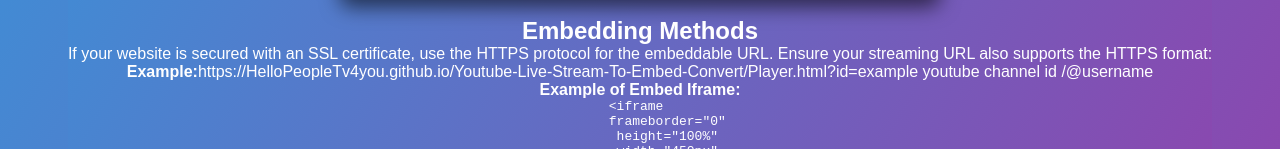
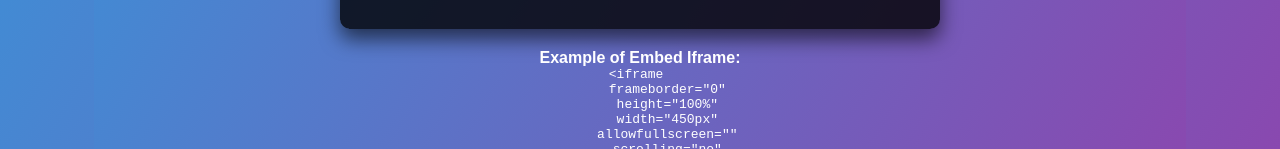
Before and after one commit to HelloPeopleTv4you/HelloPeopleTv4you-Youtube-Live-stream-To-Embed-Convert, a plain HTML site: page index.html in a window 1280 px wide. Shown: the part 489-638 px from the top of the page. Drawn offline with Linux system fonts and the light colour scheme.

Commit message:
Update index.html

```diff
--- a/index.html
+++ b/index.html
@@ -223,13 +223,7 @@
         <li><strong>View Live Stream:</strong> The live stream will be displayed in the iframe. If the iframe fails to load, a fallback image will be shown.</li>
     </ol>
 </div>
-<section class="embed-methods">
-      <div class="container">
-        <h2>Embedding Methods</h2>
-        <p>If your website is secured with an SSL certificate, use the HTTPS protocol for the embeddable URL. Ensure your streaming URL also supports the HTTPS format:</p>
-        <p><strong>Example:</strong>https://HelloPeopleTv4you.github.io/Youtube-Live-Stream-To-Embed-Convert/Player.html?id=example youtube channel id /@username</p>
-
-        <h4>Example of Embed Iframe:</h4>
+<h4>Example of Embed Iframe:</h4>
         <div class="code-snippet">
     <pre><code>&lt;iframe
         frameborder="0"
```
